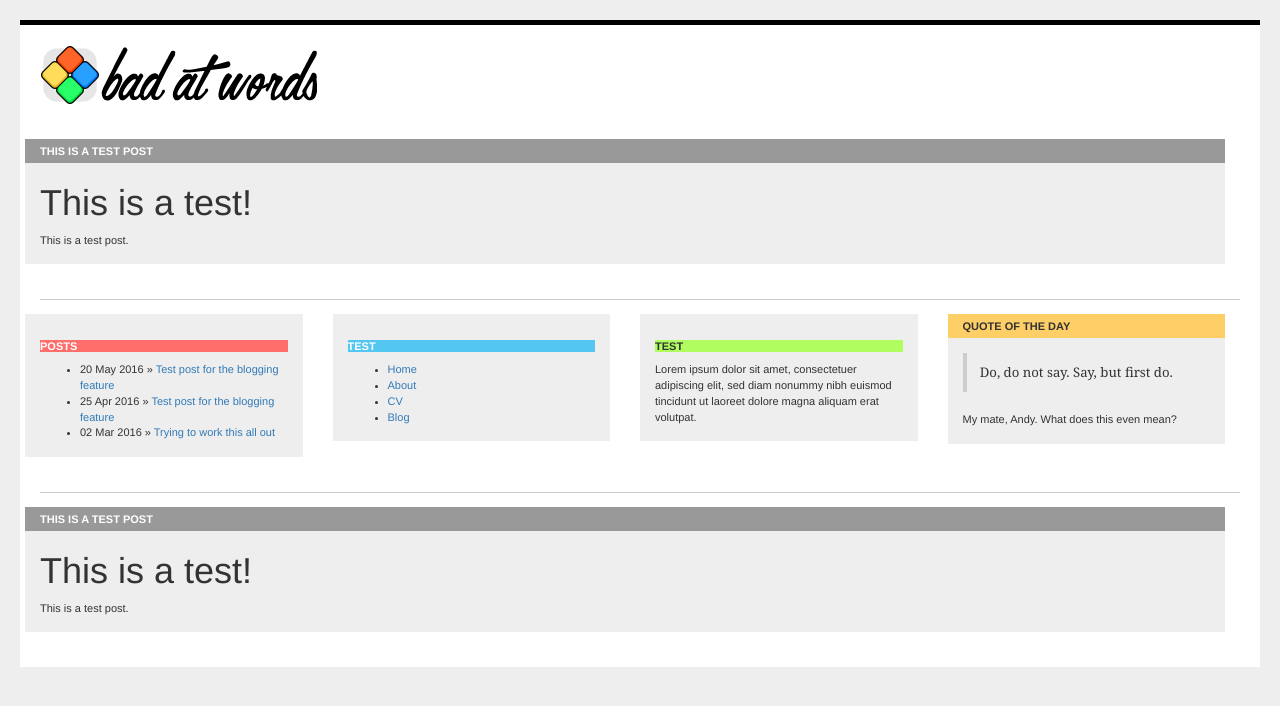
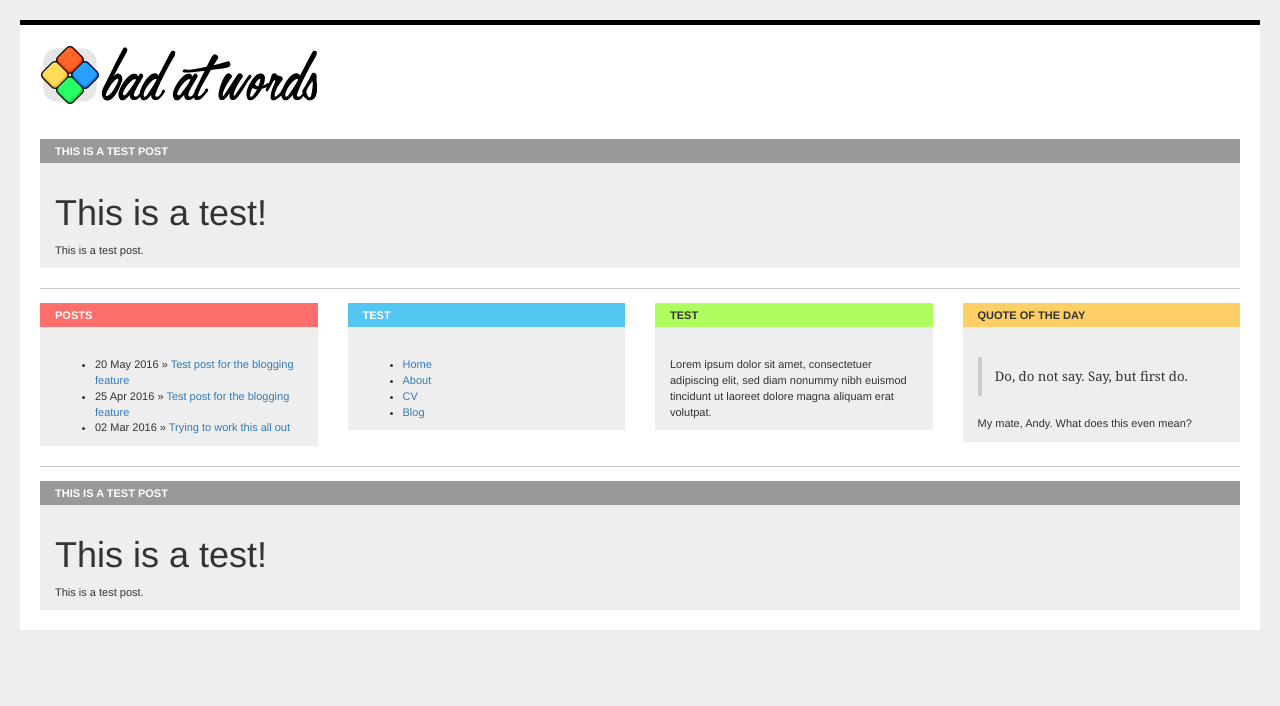
Before and after one commit to davidgitstuff/davidgitstuff.github.io, a Jekyll site: the page built from index.html, in a window 1280 px wide. Shown: the top 706 px of the page. Built offline with Jekyll 4.4.1, drawn with Linux system fonts in a browser that asks for light colours.

Commit message:
update
update

```diff
--- a/css/color.css
+++ b/css/color.css
@@ -39,6 +39,8 @@ h2.colred {
   color:white;
   font-weight: 900;
   font-size: 1em;
+  padding:6px 15px;
+  margin:-6px -15px 30px;
   text-transform:uppercase;
 }
 h2.colblue {
@@ -46,6 +48,8 @@ h2.colblue {
   color:white;
   font-weight: 900;
   font-size: 1em;
+  padding:6px 15px;
+  margin:-6px -15px 30px;
   text-transform:uppercase;
 }
 h2.colgreen {
@@ -53,6 +57,8 @@ h2.colgreen {
   color:#323232;
   font-weight: 900;
   font-size: 1em;
+  padding:6px 15px;
+  margin:-6px -15px 30px;
   text-transform:uppercase;
 }
 h2.colyellow {
@@ -61,7 +67,7 @@ h2.colyellow {
   font-weight: 900;
   font-size: 1em;
   padding:6px 15px;
-  margin:-6px -15px 15px;
+  margin:-6px -15px 30px;
   text-transform:uppercase;
 }
 h2.colgrey {
@@ -70,15 +76,13 @@ h2.colgrey {
   font-weight: 900;
   font-size: 1em;
   padding:6px 15px;
-  margin:-6px -15px 15px;
+  margin:-6px -15px 30px;
   text-transform:uppercase;
 }
 .greybox {
 background: #eee;
 color: #333;
 font-size: 11px;
-padding:6px 15px;
-margin:-6px -15px 15px;
 }
 
 blockquote {
```
